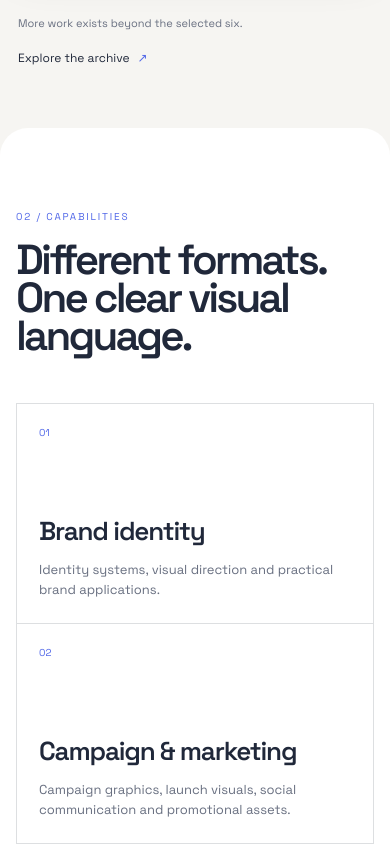
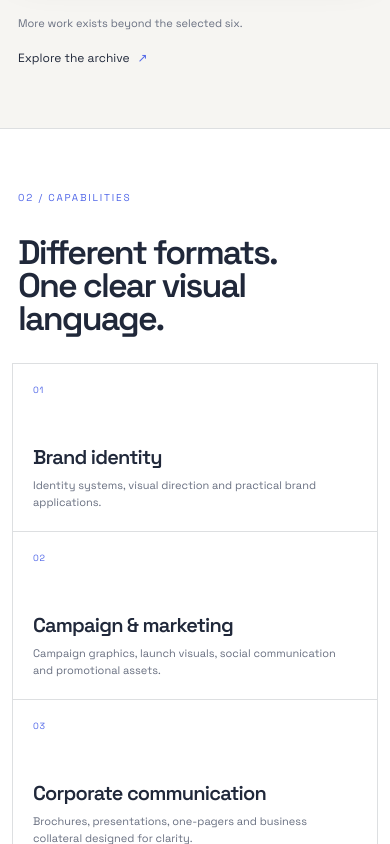
Before and after one commit to Wis-code/wisdom-portfolio, a Next.js app: page / in a window 390 px wide. Shown: the part 3460-4304 px from the top of the page. Built offline with nearby package versions, Linux system fonts and the light colour scheme; no server answers; the database is empty.

Commit message:
Compact capabilities section for revamp

```diff
--- a/components/ServicesProcess.module.css
+++ b/components/ServicesProcess.module.css
@@ -1,18 +1,24 @@
 .section {
-  padding: 100px var(--gutter);
+  padding: 76px var(--gutter) 82px;
+  border-top: 1px solid var(--line);
   background: var(--surface);
-  border-radius: 44px 44px 0 0;
 }
 
 .intro,
-.serviceGrid,
-.process {
-  width: min(100%, 1440px);
+.serviceGrid {
+  width: min(100%, 1320px);
   margin-inline: auto;
 }
 
-.intro > span,
-.processCopy > span {
+.intro {
+  display: grid;
+  grid-template-columns: minmax(0, 1fr) minmax(260px, .55fr);
+  gap: 32px;
+  align-items: end;
+  margin-bottom: 34px;
+}
+
+.intro > span {
   color: var(--acid);
   font-size: 10px;
   letter-spacing: .18em;
@@ -20,136 +26,97 @@
 }
 
 .intro h2 {
-  margin: 16px 0 48px;
-  max-width: 1040px;
-  font-size: clamp(42px, 6.5vw, 96px);
-  line-height: .91;
-  letter-spacing: -.068em;
-  font-weight: 540;
+  margin: 0;
+  max-width: 720px;
+  justify-self: end;
+  font-size: clamp(34px, 4.2vw, 58px);
+  line-height: .98;
+  letter-spacing: -.055em;
+  font-weight: 550;
 }
 
 .serviceGrid {
   display: grid;
-  grid-template-columns: repeat(2, minmax(0, 1fr));
+  grid-template-columns: repeat(4, minmax(0, 1fr));
   border-top: 1px solid var(--line);
   border-left: 1px solid var(--line);
 }
 
 .serviceGrid article {
-  min-height: 260px;
+  min-height: 210px;
   display: flex;
   flex-direction: column;
   justify-content: space-between;
   gap: 30px;
-  padding: clamp(22px, 3vw, 42px);
+  padding: 24px;
   border-right: 1px solid var(--line);
   border-bottom: 1px solid var(--line);
   background: rgba(255,255,255,.012);
-  transition: background .25s ease;
+  transition: background .25s ease, transform .25s ease;
 }
 
 .serviceGrid article:hover {
   background: var(--acid-soft);
+  transform: translateY(-3px);
 }
 
 .serviceGrid article > span {
   color: var(--acid);
-  font-size: 10px;
+  font-size: 9px;
+  letter-spacing: .08em;
 }
 
 .serviceGrid h3 {
   margin: 0;
-  font-size: clamp(26px, 3vw, 44px);
-  letter-spacing: -.045em;
-  font-weight: 550;
+  font-size: clamp(20px, 2vw, 29px);
+  letter-spacing: -.04em;
+  line-height: 1.03;
+  font-weight: 560;
 }
 
 .serviceGrid p {
-  margin: 12px 0 0;
-  max-width: 520px;
+  margin: 10px 0 0;
   color: var(--muted);
-  line-height: 1.6;
-  font-size: 13px;
+  font-size: 11px;
+  line-height: 1.55;
 }
 
-.process {
-  display: grid;
-  grid-template-columns: minmax(0, .9fr) minmax(420px, 1.1fr);
-  gap: clamp(50px, 8vw, 120px);
-  align-items: end;
-  padding-top: 140px;
-}
-
-.processCopy h2 {
-  margin: 16px 0 24px;
-  font-size: clamp(48px, 6.2vw, 92px);
-  line-height: .9;
-  letter-spacing: -.068em;
-  font-weight: 540;
-}
-
-.processCopy h2 em {
-  color: var(--acid);
-  font-style: normal;
-}
-
-.processCopy p {
-  max-width: 550px;
-  color: var(--muted);
-  font-size: 13px;
-  line-height: 1.7;
-}
-
-.process ol {
-  margin: 0;
-  padding: 0;
-  list-style: none;
-  border-top: 1px solid var(--line);
-}
-
-.process li {
-  display: grid;
-  grid-template-columns: 42px 1fr auto;
-  gap: 16px;
-  align-items: center;
-  min-height: 84px;
-  border-bottom: 1px solid var(--line);
-}
-
-.process li span {
-  color: var(--muted);
-  font-size: 10px;
-}
-
-.process li strong {
-  font-size: clamp(18px, 2vw, 28px);
-  font-weight: 530;
-  letter-spacing: -.025em;
-}
-
-.process li i {
-  color: var(--acid);
-  font-style: normal;
-}
-
-@media (max-width: 820px) {
-  .section {
-    padding-top: 76px;
-    border-radius: 28px 28px 0 0;
+@media (max-width: 980px) {
+  .intro {
+    grid-template-columns: 1fr;
   }
 
-  .process {
-    grid-template-columns: 1fr;
-    padding-top: 90px;
+  .intro h2 {
+    justify-self: start;
+  }
+
+  .serviceGrid {
+    grid-template-columns: repeat(2, minmax(0, 1fr));
   }
 }
 
-@media (max-width: 600px) {
+@media (max-width: 620px) {
+  .section {
+    padding: 62px 12px 68px;
+  }
+
+  .intro {
+    padding-inline: 6px;
+    margin-bottom: 28px;
+  }
+
   .serviceGrid {
     grid-template-columns: 1fr;
   }
 
   .serviceGrid article {
-    min-height: 220px;
+    min-height: 168px;
+    padding: 20px;
   }
 }
+
+@media (prefers-reduced-motion: reduce) {
+  .serviceGrid article {
+    transition: none;
+  }
+}
```
